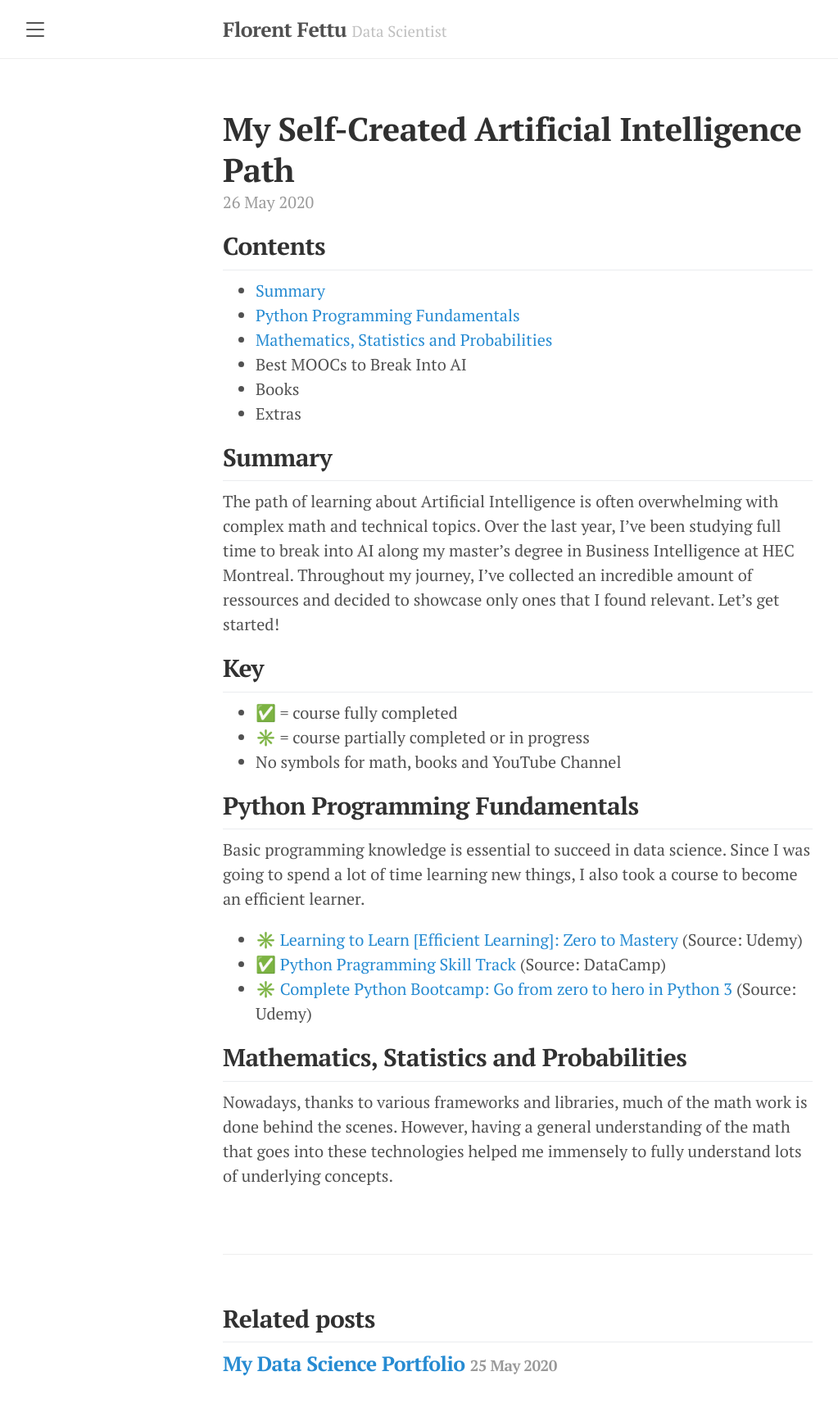
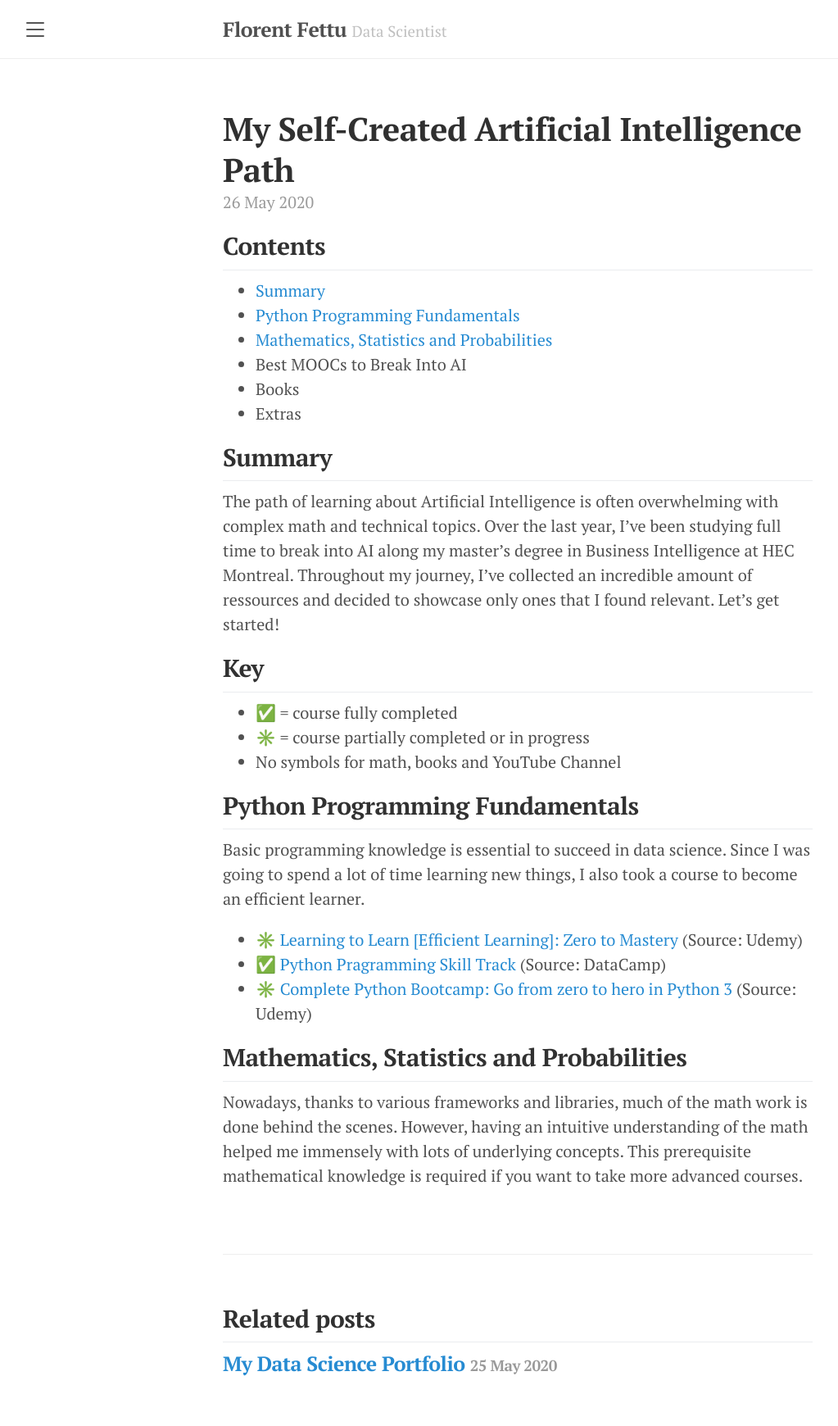
Before and after one commit to florentfettu/florentfettu.github.io, a Jekyll site: the page built from _posts/2020-05-26-my-self-created-artificial-intelligence-path.md, in a window 1280 px wide. Shown: the whole page at 82% size, without its empty margins (8-1031 px from the left). Built offline with Jekyll 4.4.1, drawn with Linux system fonts in a browser that asks for light colours; nearby versions of some CDN libraries.

Commit message:
Update 2020-05-26-my-self-created-artificial-intelligence-path.md

```diff
--- a/_posts/2020-05-26-my-self-created-artificial-intelligence-path.md
+++ b/_posts/2020-05-26-my-self-created-artificial-intelligence-path.md
@@ -31,4 +31,4 @@ Basic programming knowledge is essential to succeed in data science. Since I was
 
 ## Mathematics, Statistics and Probabilities
 
-Nowadays, thanks to various frameworks and libraries, much of the math work is done behind the scenes. However, having a general understanding of the math that goes into these technologies helped me immensely to fully understand lots of underlying concepts.
+Nowadays, thanks to various frameworks and libraries, much of the math work is done behind the scenes. However, having an intuitive understanding of the math helped me immensely with lots of underlying concepts. This prerequisite mathematical knowledge is required if you want to take more advanced courses.
```
